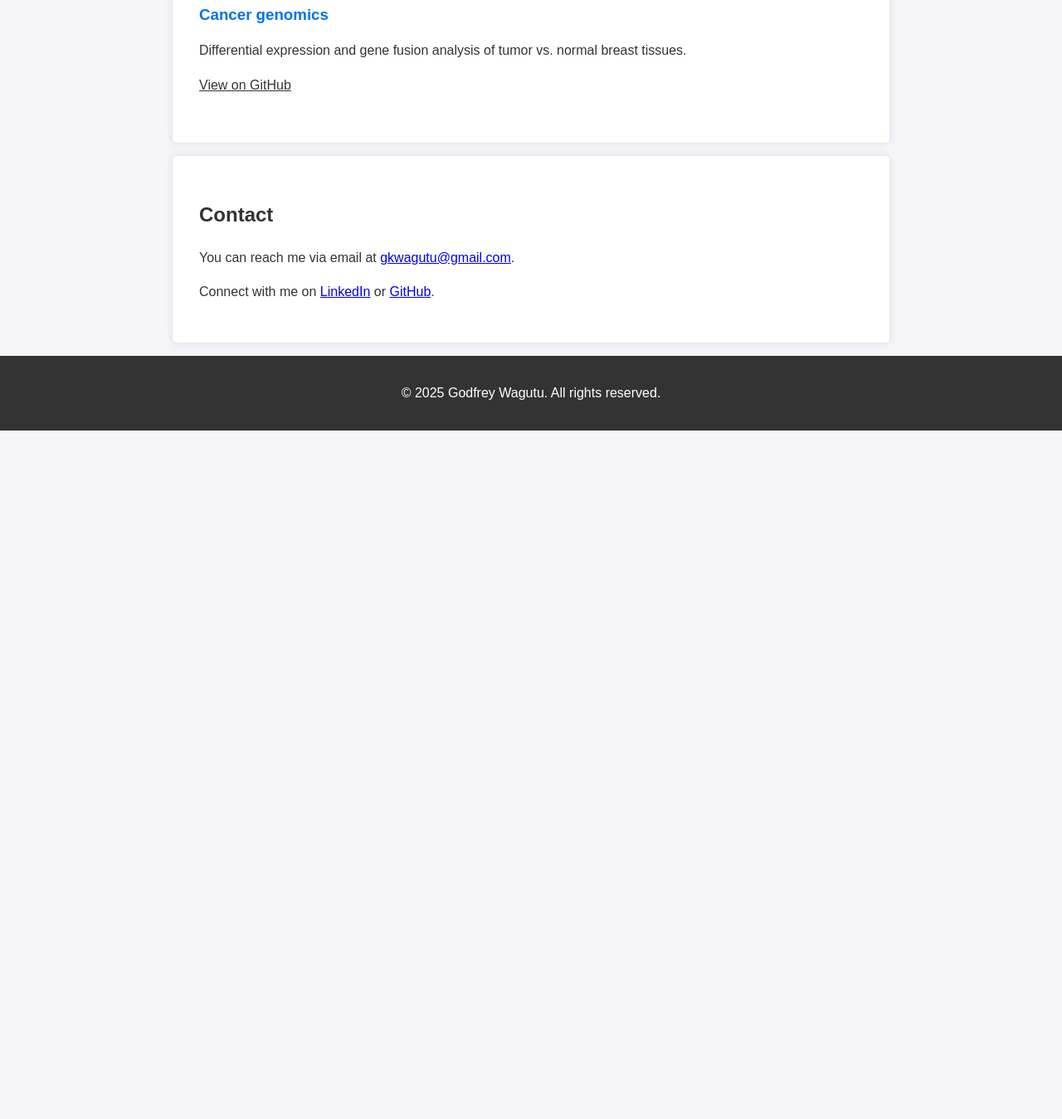
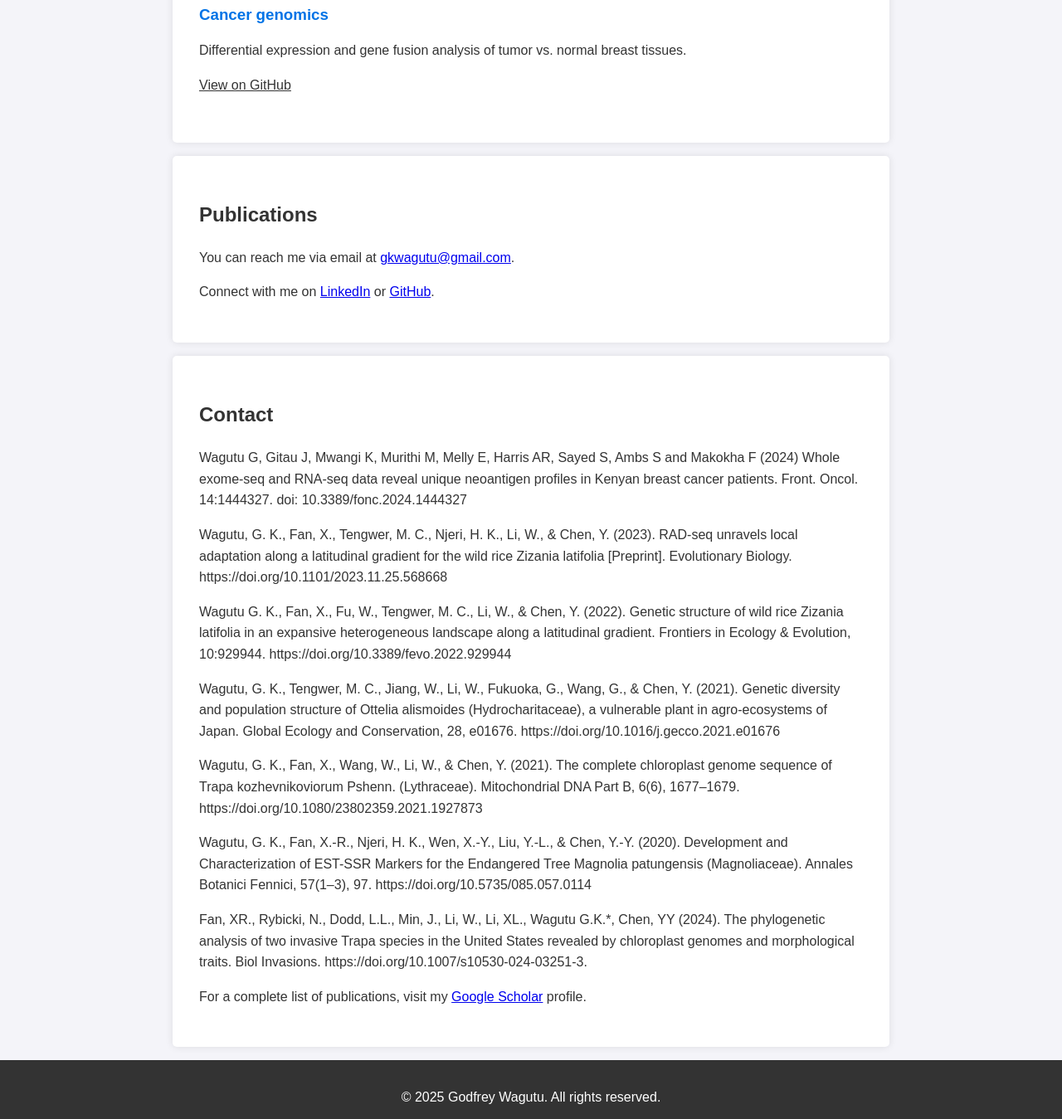
Before and after one commit to karyowgene/gkwagutu.github.io, a plain HTML site: page index.html in a window 1280 px wide. Shown: the part 791-2140 px from the top of the page at 83% size. Before the commit the page ends 1310 px from the top, so only its background shows below. Drawn offline with Linux system fonts and the light colour scheme.

Commit message:
update to html

```diff
--- a/index.html
+++ b/index.html
@@ -65,6 +65,7 @@
     <nav>
         <a href="#about">About Me</a>
         <a href="#projects">Projects</a>
+        <a href="#publications">Publications</a>
         <a href="#contact">Contact</a>
     </nav>
 
@@ -92,10 +93,23 @@
         </div>
     </section>
 
+    <section id="publications">
+      <h2>Publications</h2>
+      <p>You can reach me via email at <a href="mailto:gkwagutu@gmail.com">gkwagutu@gmail.com</a>.</p>
+      <p>Connect with me on <a href="https://www.linkedin.com/in/godfrey-wagutu-phd-a9700882/">LinkedIn</a> or <a href="https://github.com/karyowgene">GitHub</a>.</p>
+  </section>
+
     <section id="contact">
         <h2>Contact</h2>
-        <p>You can reach me via email at <a href="mailto:gkwagutu@gmail.com">gkwagutu@gmail.com</a>.</p>
-        <p>Connect with me on <a href="https://www.linkedin.com/in/godfrey-wagutu-phd-a9700882/">LinkedIn</a> or <a href="https://github.com/karyowgene">GitHub</a>.</p>
+        <p>Wagutu G, Gitau J, Mwangi K, Murithi M, Melly E, Harris AR, Sayed S, Ambs S and Makokha F (2024) Whole exome-seq and RNA-seq data reveal unique neoantigen profiles in Kenyan breast cancer patients. Front. Oncol. 14:1444327. doi: 10.3389/fonc.2024.1444327</p>
+        <p>Wagutu, G. K., Fan, X., Tengwer, M. C., Njeri, H. K., Li, W., & Chen, Y. (2023). RAD-seq unravels local adaptation along a latitudinal gradient for the wild rice Zizania latifolia [Preprint]. Evolutionary Biology. https://doi.org/10.1101/2023.11.25.568668</p>
+        <p>Wagutu G. K., Fan, X., Fu, W., Tengwer, M. C., Li, W., & Chen, Y. (2022). Genetic structure of wild rice Zizania latifolia in an expansive heterogeneous landscape along a latitudinal gradient. Frontiers in Ecology & Evolution, 10:929944. https://doi.org/10.3389/fevo.2022.929944</p>
+        <p>Wagutu, G. K., Tengwer, M. C., Jiang, W., Li, W., Fukuoka, G., Wang, G., & Chen, Y. (2021). Genetic diversity and population structure of Ottelia alismoides (Hydrocharitaceae), a vulnerable plant in agro-ecosystems of Japan. Global Ecology and Conservation, 28, e01676. https://doi.org/10.1016/j.gecco.2021.e01676</p>
+        <p>Wagutu, G. K., Fan, X., Wang, W., Li, W., & Chen, Y. (2021). The complete chloroplast genome sequence of Trapa kozhevnikoviorum Pshenn. (Lythraceae). Mitochondrial DNA Part B, 6(6), 1677–1679. https://doi.org/10.1080/23802359.2021.1927873</p>
+        <p>Wagutu, G. K., Fan, X.-R., Njeri, H. K., Wen, X.-Y., Liu, Y.-L., & Chen, Y.-Y. (2020). Development and Characterization of EST-SSR Markers for the Endangered Tree Magnolia patungensis (Magnoliaceae). Annales Botanici Fennici, 57(1–3), 97. https://doi.org/10.5735/085.057.0114</p>
+        <p>Fan, XR., Rybicki, N., Dodd, L.L., Min, J., Li, W., Li, XL., Wagutu G.K.*, Chen, YY (2024). The phylogenetic analysis of two invasive Trapa species in the United States revealed by chloroplast genomes and morphological traits. Biol Invasions. https://doi.org/10.1007/s10530-024-03251-3.</p>
+
+        <p>For a complete list of publications, visit my <a href="https://scholar.google.com/citations?user=Vz9wa7EAAAAJ&hl=en">Google Scholar</a> profile.</p>
     </section>
 
     <footer>
```
